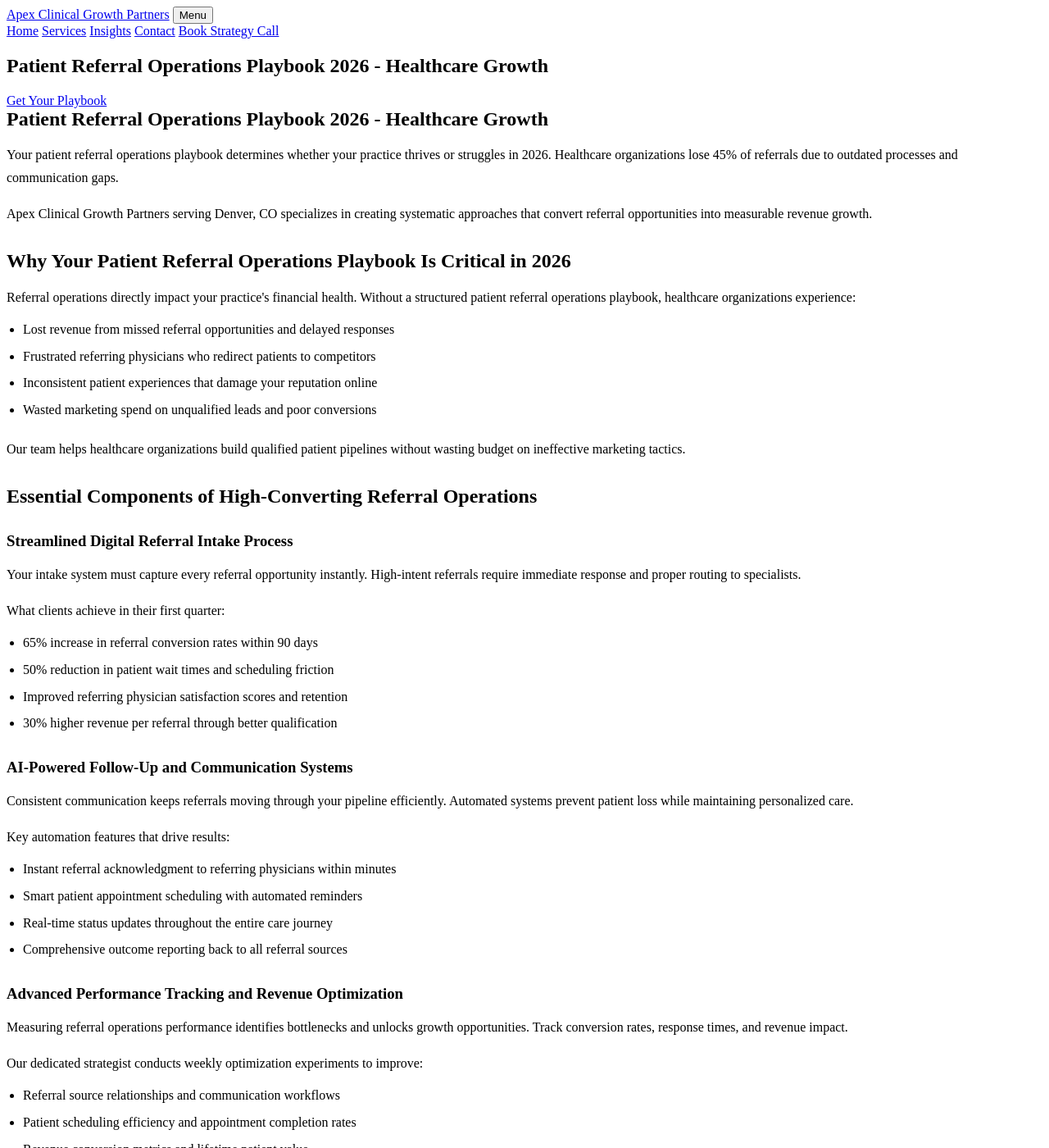
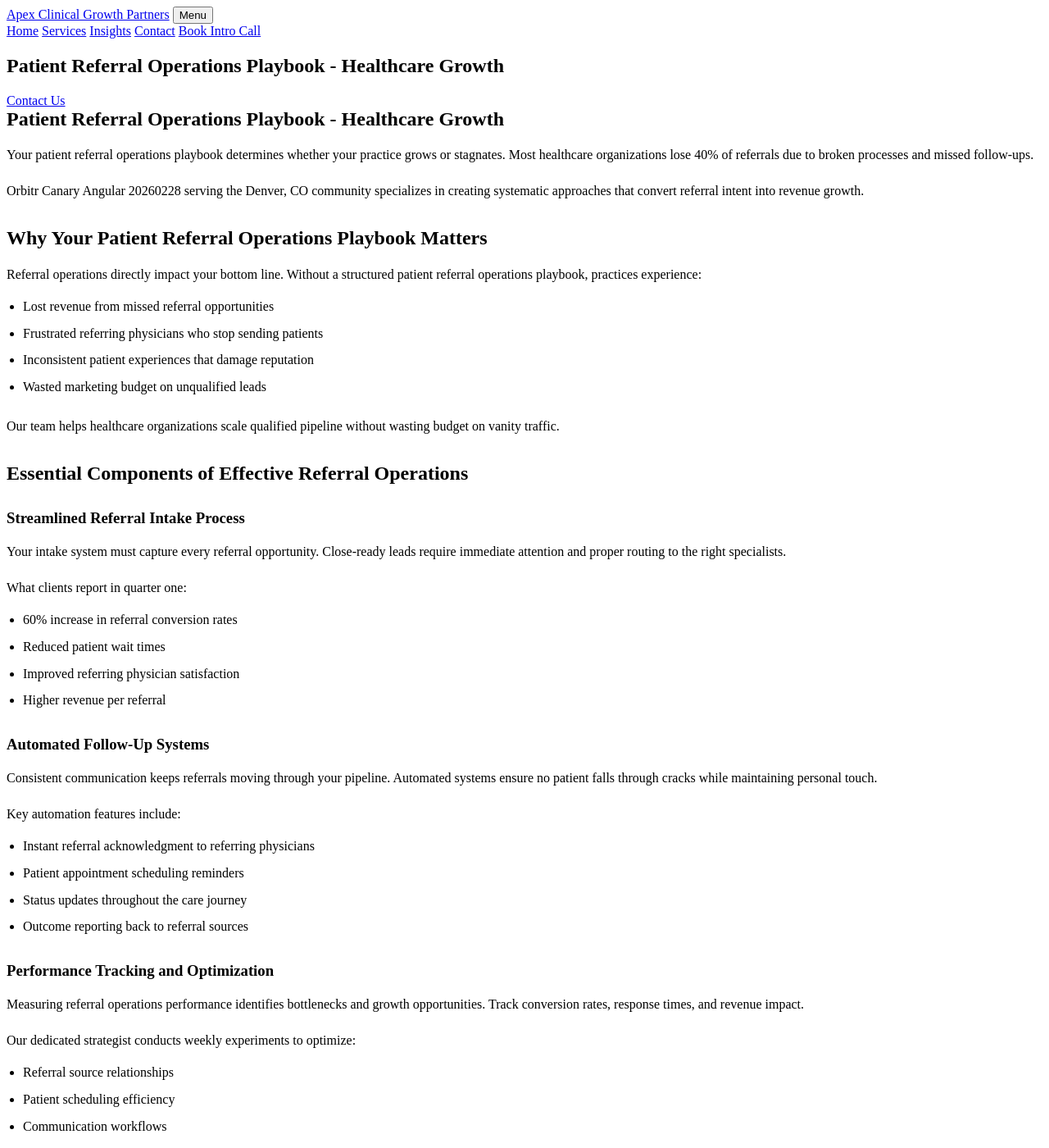
Before and after one commit to prjctlphbt/orbitr-canary-angular-20260228, a Jekyll site: the page angular-referral-ops-playbook-20260228142149.html, which Jekyll copies as it is, in a window 1280 px wide and 1400 px high. Shown: the whole window at 82% size. Built offline with Jekyll 4.4.1, drawn with Linux system fonts in a browser that asks for light colours; some of the changed text lies outside the part shown.

Commit message:
Rollback: Revert changes to angular-referral-ops-playbook-20260228142149.html

```diff
--- a/angular-referral-ops-playbook-20260228142149.html
+++ b/angular-referral-ops-playbook-20260228142149.html
@@ -4,8 +4,8 @@
 <head>
 <meta charset="utf-8"/>
 <meta content="width=device-width, initial-scale=1.0" name="viewport"/>
-<meta content="Streamline patient referrals with our proven 2026 operations playbook. Optimize workflows, boost growth 60%, and improve patient outcomes. Get started today." name="description"/>
-<title>Patient Referral Operations Playbook 2026 - Healthcare Growth</title>
+<meta content="Streamline patient referrals with our comprehensive operations playbook. Optimize workflows, boost growth, and improve patient outcomes. Get started today." name="description"/>
+<title>Patient Referral Operations Playbook - Healthcare Growth</title>
 <style>
 
 
@@ -95,69 +95,69 @@
 <a href="/services/">Services</a>
 <a href="/blog/insights/">Insights</a>
 <a href="/contact/">Contact</a>
-<a class="cta" href="/contact/">Book Strategy Call</a>
+<a class="cta" href="/contact/">Book Intro Call</a>
 </nav>
 </div>
 </header>
 <main class="page-main">
 <section class="page-hero landing-hero">
 <div class="container">
-<h1>Patient Referral Operations Playbook 2026 - Healthcare Growth</h1>
-<a class="cta" href="/services/">Get Your Playbook</a>
+<h1>Patient Referral Operations Playbook - Healthcare Growth</h1>
+<a class="cta" href="/services/">Contact Us</a>
 </div>
 </section>
 <section class="landing-content">
 <div class="container orbitr-generated-content">
-<h1>Patient Referral Operations Playbook 2026 - Healthcare Growth</h1>
-<p>Your patient referral operations playbook determines whether your practice thrives or struggles in 2026. Healthcare organizations lose 45% of referrals due to outdated processes and communication gaps.</p>
-<p>Apex Clinical Growth Partners serving Denver, CO specializes in creating systematic approaches that convert referral opportunities into measurable revenue growth.</p>
-<h2>Why Your Patient Referral Operations Playbook Is Critical in 2026</h2>
-<p>Referral operations directly impact your practice's financial health. Without a structured patient referral operations playbook, healthcare organizations experience:</p>
+<h1>Patient Referral Operations Playbook - Healthcare Growth</h1>
+<p>Your patient referral operations playbook determines whether your practice grows or stagnates. Most healthcare organizations lose 40% of referrals due to broken processes and missed follow-ups.</p>
+<p>Orbitr Canary Angular 20260228 serving the Denver, CO community specializes in creating systematic approaches that convert referral intent into revenue growth.</p>
+<h2>Why Your Patient Referral Operations Playbook Matters</h2>
+<p>Referral operations directly impact your bottom line. Without a structured patient referral operations playbook, practices experience:</p>
 <ul>
-<li>Lost revenue from missed referral opportunities and delayed responses</li>
-<li>Frustrated referring physicians who redirect patients to competitors</li>
-<li>Inconsistent patient experiences that damage your reputation online</li>
-<li>Wasted marketing spend on unqualified leads and poor conversions</li>
+<li>Lost revenue from missed referral opportunities</li>
+<li>Frustrated referring physicians who stop sending patients</li>
+<li>Inconsistent patient experiences that damage reputation</li>
+<li>Wasted marketing budget on unqualified leads</li>
 </ul>
-<p>Our team helps healthcare organizations build qualified patient pipelines without wasting budget on ineffective marketing tactics.</p>
-<h2>Essential Components of High-Converting Referral Operations</h2>
-<h3>Streamlined Digital Referral Intake Process</h3>
-<p>Your intake system must capture every referral opportunity instantly. High-intent referrals require immediate response and proper routing to specialists.</p>
-<p>What clients achieve in their first quarter:
+<p>Our team helps healthcare organizations scale qualified pipeline without wasting budget on vanity traffic.</p>
+<h2>Essential Components of Effective Referral Operations</h2>
+<h3>Streamlined Referral Intake Process</h3>
+<p>Your intake system must capture every referral opportunity. Close-ready leads require immediate attention and proper routing to the right specialists.</p>
+<p>What clients report in quarter one:
 <ul>
-<li>65% increase in referral conversion rates within 90 days</li>
-<li>50% reduction in patient wait times and scheduling friction</li>
-<li>Improved referring physician satisfaction scores and retention</li>
-<li>30% higher revenue per referral through better qualification</li>
+<li>60% increase in referral conversion rates</li>
+<li>Reduced patient wait times</li>
+<li>Improved referring physician satisfaction</li>
+<li>Higher revenue per referral</li>
 </ul></p>
-<h3>AI-Powered Follow-Up and Communication Systems</h3>
-<p>Consistent communication keeps referrals moving through your pipeline efficiently. Automated systems prevent patient loss while maintaining personalized care.</p>
-<p>Key automation features that drive results:
+<h3>Automated Follow-Up Systems</h3>
+<p>Consistent communication keeps referrals moving through your pipeline. Automated systems ensure no patient falls through cracks while maintaining personal touch.</p>
+<p>Key automation features include:
 <ul>
-<li>Instant referral acknowledgment to referring physicians within minutes</li>
-<li>Smart patient appointment scheduling with automated reminders</li>
-<li>Real-time status updates throughout the entire care journey</li>
-<li>Comprehensive outcome reporting back to all referral sources</li>
+<li>Instant referral acknowledgment to referring physicians</li>
+<li>Patient appointment scheduling reminders</li>
+<li>Status updates throughout the care journey</li>
+<li>Outcome reporting back to referral sources</li>
 </ul></p>
-<h3>Advanced Performance Tracking and Revenue Optimization</h3>
-<p>Measuring referral operations performance identifies bottlenecks and unlocks growth opportunities. Track conversion rates, response times, and revenue impact.</p>
-<p>Our dedicated strategist conducts weekly optimization experiments to improve:
+<h3>Performance Tracking and Optimization</h3>
+<p>Measuring referral operations performance identifies bottlenecks and growth opportunities. Track conversion rates, response times, and revenue impact.</p>
+<p>Our dedicated strategist conducts weekly experiments to optimize:
 <ul>
-<li>Referral source relationships and communication workflows</li>
-<li>Patient scheduling efficiency and appointment completion rates</li>
-<li>Revenue conversion metrics and lifetime patient value</li>
-<li>Competitive positioning and market share growth</li>
+<li>Referral source relationships</li>
+<li>Patient scheduling efficiency</li>
+<li>Communication workflows</li>
+<li>Revenue conversion metrics</li>
 </ul></p>
-<h2>Transform Your Referral Operations for 2026 Success</h2>
-<p>A comprehensive patient referral operations playbook transforms scattered processes into revenue-generating systems. Healthcare organizations using our structured approaches see qualified growth within 60 days.</p>
-<p>Our services focus on building sustainable referral operations that scale with your practice growth. We create systems that generate revenue-ready patients, not vanity metrics.</p>
-<p>Ready to optimize your patient referral operations playbook for 2026? Contact our team at (720) 555-0105 or email hello@apexclinicalgrowth.com to discuss your growth strategy.</p>
+<h2>Transform Your Referral Operations Today</h2>
+<p>A comprehensive patient referral operations playbook transforms scattered processes into revenue-generating systems. Healthcare organizations using structured approaches see qualified growth within 90 days.</p>
+<p>Our services focus on building sustainable referral operations that scale with your practice. We help create systems that generate revenue intent, not vanity traffic.</p>
+<p>Ready to optimize your patient referral operations playbook? Contact our team at (720) 555-0105 or email hello@apexclinicalgrowth.com to discuss your referral growth strategy.</p>
 </div>
 </section>
 <section class="landing-cta">
 <div class="container">
-<h2>Start Growing Your Practice Today</h2>
-<a class="cta" href="/services/">Get Your Custom Playbook</a>
+<h2>Take the Next Step</h2>
+<a class="cta" href="/services/">Contact Us</a>
 </div>
 </section>
 </main>
```
